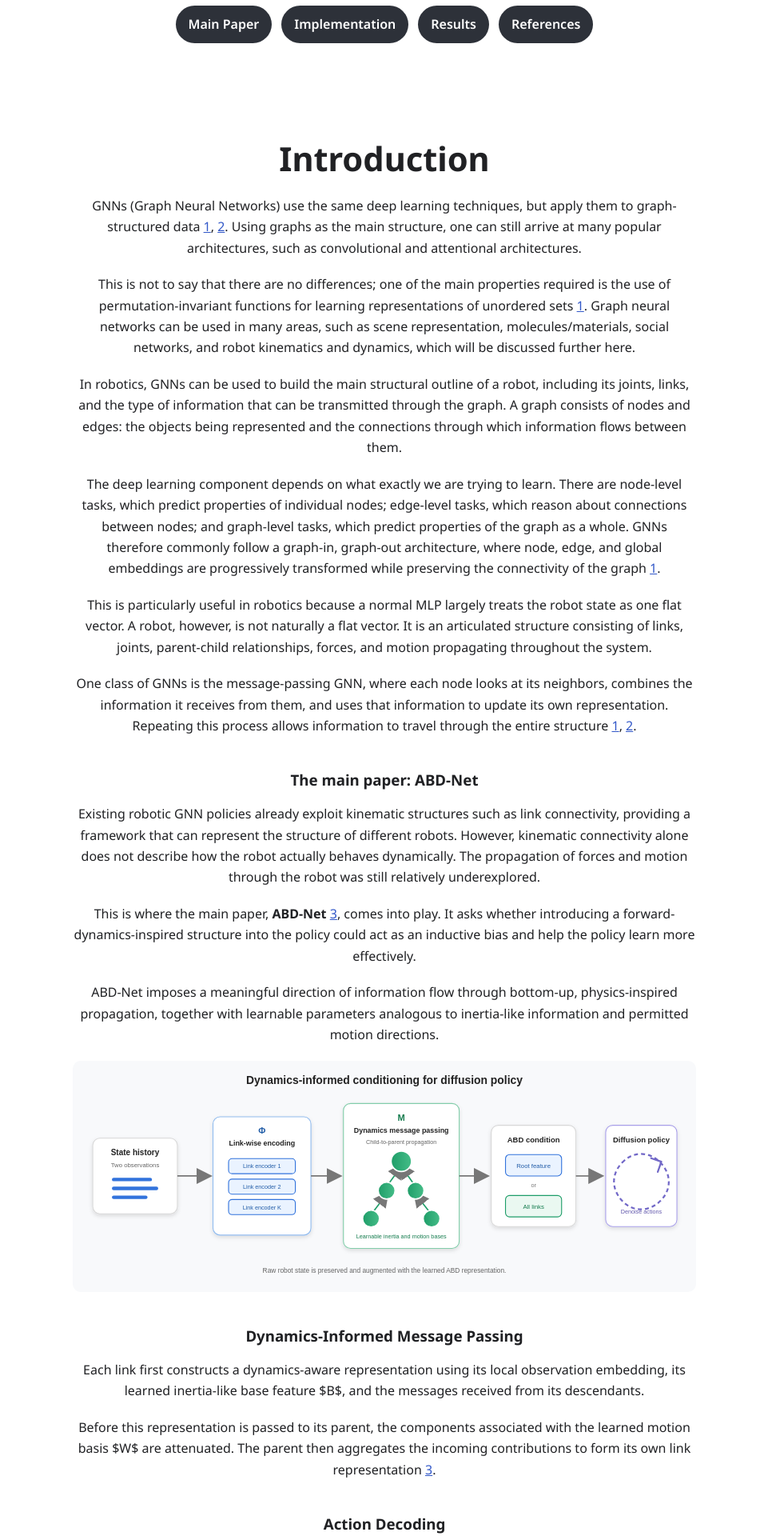
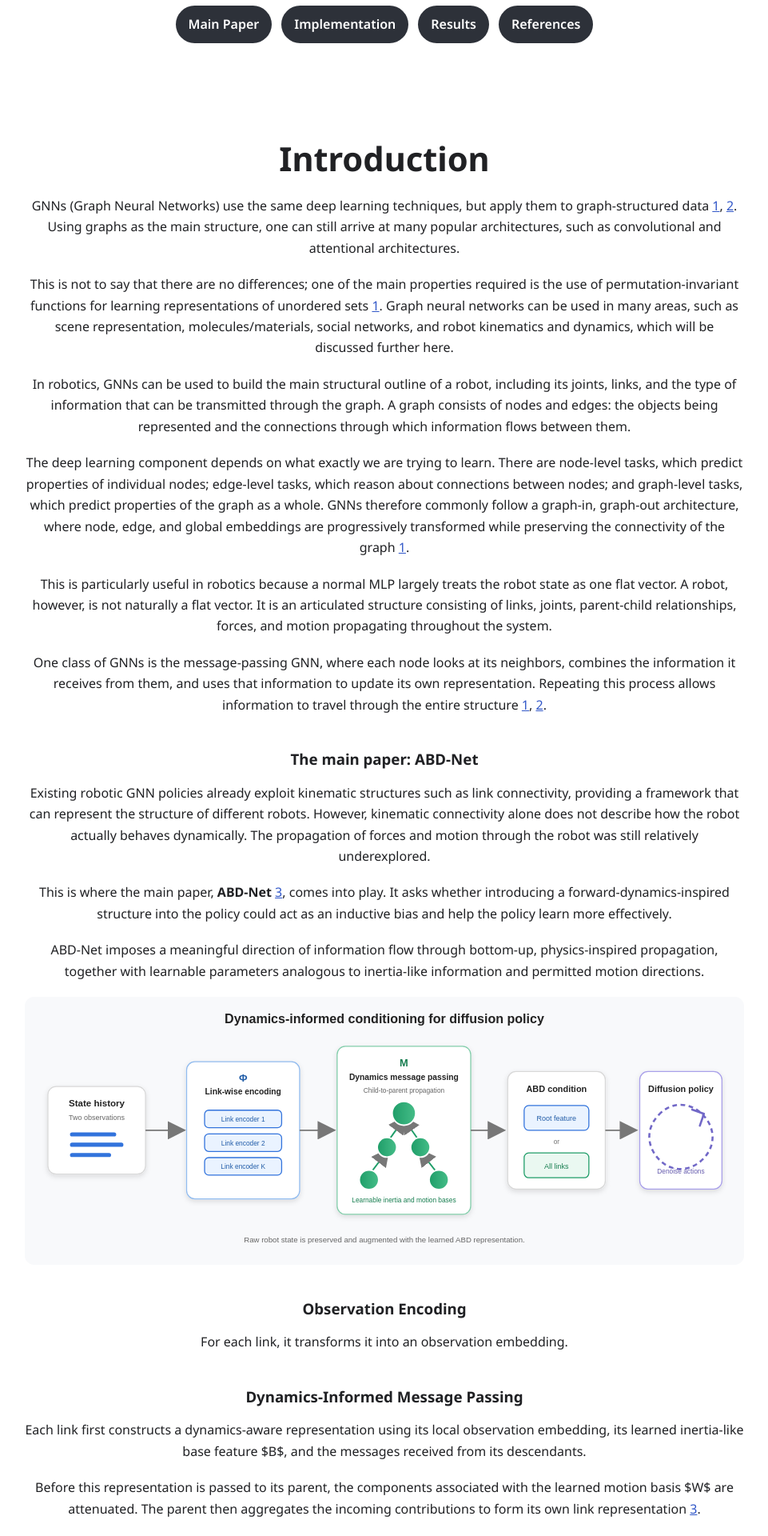
Before and after one commit to RoadToMind/Graph-Overdose, a Jekyll site: the page built from docs/index.md, in a window 1280 px wide. Shown: the part 495-2415 px from the top of the page at 80% size, without its empty margins (159-1120 px from the left). Built offline with Jekyll 4.4.1, drawn with Linux system fonts in a browser that asks for light colours; some web fonts are replaced; some of the changed text lies outside the part shown.

Commit message:
Expand article reading width and sections

```diff
--- a/docs/assets/css/style.scss
+++ b/docs/assets/css/style.scss
@@ -10,7 +10,7 @@
   --border: #dfe3e8;
   --background: #f7f8fa;
   --page-width: 1080px;
-  --reading-width: 780px;
+  --reading-width: 900px;
 }
 
 * {
--- a/docs/index.md
+++ b/docs/index.md
@@ -50,6 +50,11 @@ ABD-Net imposes a meaningful direction of information flow through bottom-up, ph
 
 ![ABD-Net pipeline]({{ '/assets/images/abdnet-pipeline.svg' | relative_url }})
 
+<h3>Observation Encoding</h3>
+<p>
+For each link, it transforms it into an observation embedding.
+</p>
+
 ### Dynamics-Informed Message Passing
 
 Each link first constructs a dynamics-aware representation using its local observation embedding, its learned inertia-like base feature $B$, and the messages received from its descendants.
@@ -59,6 +64,13 @@ Before this representation is passed to its parent, the components associated wi
 ### Action Decoding
 
 Each joint action is predicted from its parent link representation. The parent representation is useful because it has already incorporated the filtered contribution of the child and its subtree, giving the decoder a more complete representation of the dynamics surrounding that joint [3](#ref-3).
+
+<h3>The Added Loss</h3>
+<p>
+The orthogonality loss encourages the parameter (W) for each link to behave like
+a proper motion basis, so the approximation used in the message-passing equation
+remains reasonable.
+</p>
 
 ### PPO
 
```
